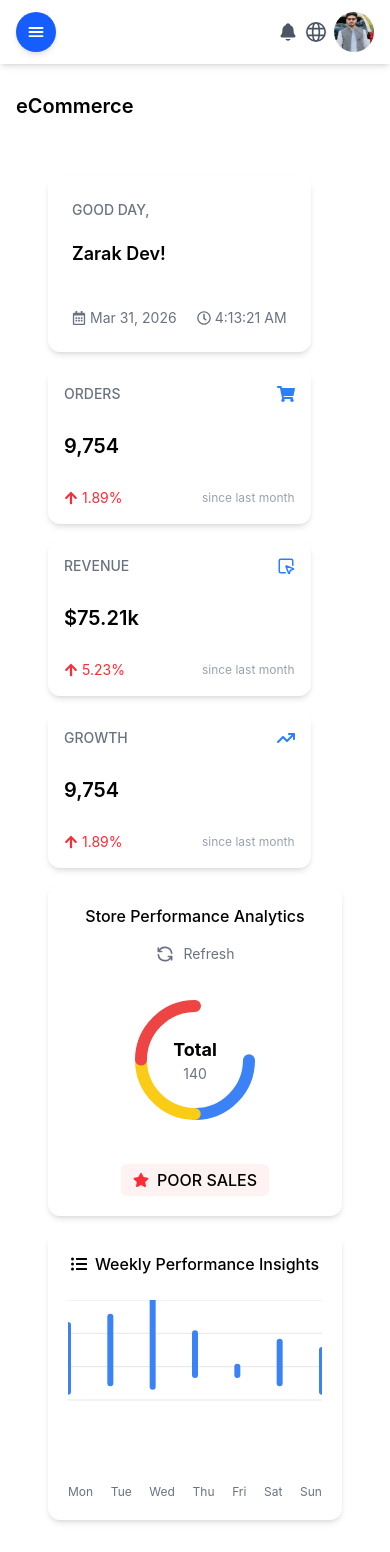
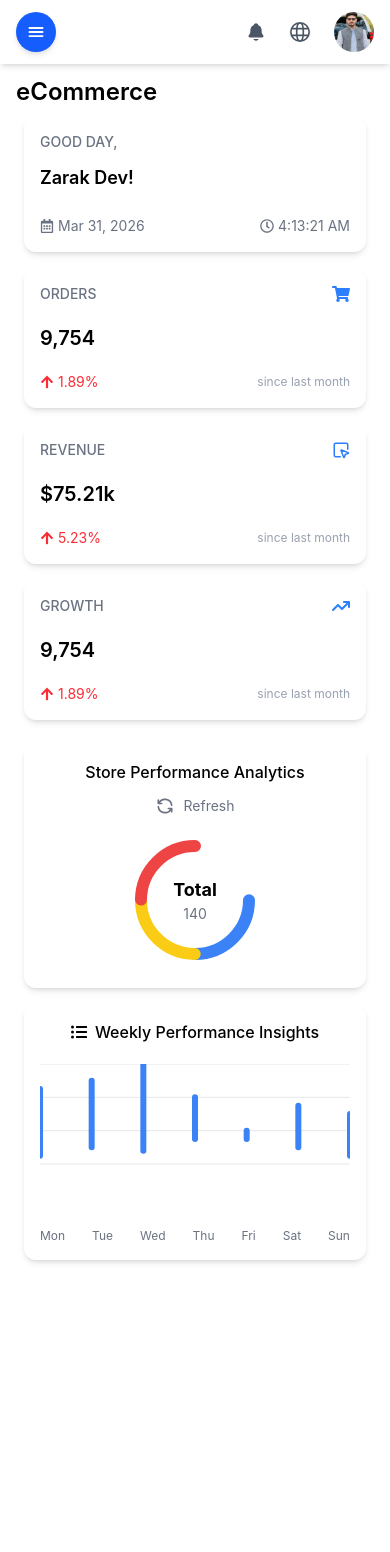
Before and after one commit to zarakk059-arch/dashboard-project, a React (Vite) app: page / in a window 390 px wide. After the commit the page ends 1268 px from the top, so only its background shows below. Built offline with nearby package versions, Linux system fonts and the light colour scheme; the HTML template or start-up script is replaced by a standard one.

Commit message:
Refactor Ecommerce, update Navbar and App, make sidebar toggle and responsive

```diff
--- a/src/App.jsx
+++ b/src/App.jsx
@@ -1,4 +1,4 @@
-import React, { useState } from "react";
+import React, { useState, useEffect } from "react";
 import { BrowserRouter, Routes, Route } from "react-router-dom";
 import Navbar from "./components/Navbar";
 import Sidebar from "./components/Sidebar";
@@ -11,30 +11,37 @@ import Project from "./components/Project";
 const App = () => {
   const [sidebarOpen, setSidebarOpen] = useState(false);
 
+  // Toggle sidebar
+  const toggleSidebar = () => setSidebarOpen((prev) => !prev);
+
+  // Lock body scroll when sidebar is open
+  useEffect(() => {
+    if (sidebarOpen) {
+      document.body.style.overflow = "hidden";
+    } else {
+      document.body.style.overflow = "auto";
+    }
+  }, [sidebarOpen]);
+
   return (
     <BrowserRouter>
       <div className="flex">
-
         {/* Sidebar */}
         <Sidebar sidebarOpen={sidebarOpen} setSidebarOpen={setSidebarOpen} />
 
         <div className="flex-1">
-
           {/* Navbar */}
-          <Navbar setSidebarOpen={setSidebarOpen} />
+          <Navbar setSidebarOpen={toggleSidebar} />
 
           {/* Routes */}
           <Routes>
-            {/* Default route */}
             <Route path="/" element={<Ecommerce />} />
-
             <Route path="/ecommerce" element={<Ecommerce />} />
             <Route path="/analytics" element={<Analytics />} />
             <Route path="/crm" element={<Crm />} />
             <Route path="/finance" element={<Finance />} />
             <Route path="/projects" element={<Project />} />
           </Routes>
-
         </div>
       </div>
     </BrowserRouter>
--- a/src/components/Ecommerce.jsx
+++ b/src/components/Ecommerce.jsx
@@ -31,7 +31,6 @@ const Ecommerce = () => {
   const stroke = 12;
   const normalizedRadius = radius - stroke / 2;
   const circumference = 2 * Math.PI * normalizedRadius;
-
   let cumulativePercent = 0;
 
   const weeklyRanges = [
@@ -53,10 +52,10 @@ const Ecommerce = () => {
   };
 
   return (
-    <div className="w-full mt-23 px-4">
+    <div className="w-full mt-19 px-4 sm:px-4">
       {/* Header */}
-      <div className="w-full flex flex-col sm:flex-row sm:items-center justify-between mb-6 gap-2 sm:gap-0">
-        <h1 className="text-xl font-semibold">eCommerce</h1>
+      <div className="w-full flex flex-col sm:flex-row sm:items-center justify-between  gap-2 sm:gap-0">
+        <h1 className="text-2xl sm:text-2xl font-semibold">eCommerce</h1>
         <div className="text-sm text-gray-500 whitespace-nowrap hidden sm:block">
           Pages <span className="mx-1">&gt;</span> Dashboard
           <span className="mx-1">&gt;</span>
@@ -65,16 +64,15 @@ const Ecommerce = () => {
       </div>
 
       {/* Main Flex Container */}
-      <div className="flex flex-col lg:flex-row gap-4 p-8 items-start">
+      <div className="flex flex-col lg:flex-row gap-6 p-2 sm:p-8 items-start">
         {/* Left Column - 4 Cards */}
-        <div className="grid grid-cols-1 sm:grid-cols-2 gap-4 flex-1 min-w-0">
+        <div className="grid grid-cols-1 sm:grid-cols-2 gap-4 flex-1 w-full">
           {/* Card 1 */}
-          <div className="bg-white rounded-xl shadow-md p-6 flex flex-col gap-5 relative w-full sm:w-full">
-            <div className="text-gray-500 font-medium text-sm">GOOD DAY,</div>
-            <div className="text-lg font-semibold">Zarak Dev!</div>
+          <div className="bg-white rounded-xl shadow-md p-4 flex flex-col gap-3 w-full h-full">
+            <h1 className="text-gray-500 font-medium text-sm">GOOD DAY,</h1>
+            <h2 className="text-lg font-semibold">Zarak Dev!</h2>
 
-            {/* Date & Time separated */}
-            <div className="flex justify-between mt-5 text-gray-500 text-sm gap-5">
+            <div className="flex justify-between mt-3 text-gray-500 text-sm gap-2">
               <div className="flex items-center gap-1">
                 <FaRegCalendarAlt /> Mar 31, 2026
               </div>
@@ -83,16 +81,15 @@ const Ecommerce = () => {
               </div>
             </div>
 
-            {/* Hide image on mobile */}
             <img
               src={img}
               alt="User"
-              className="h-15 w-15 rounded-4xl object-contain absolute top-8 right-4 animate-bounce-slow hidden sm:block"
+              className="h-12 w-12 rounded-full object-cover absolute top-3 right-3 animate-bounce-slow hidden sm:block"
             />
           </div>
 
           {/* Card 2 */}
-          <div className="bg-white rounded-xl shadow-md p-4 flex flex-col gap-5 relative w-full sm:w-full">
+          <div className="bg-white rounded-xl shadow-md p-4 flex flex-col gap-3 w-full h-full">
             <div className="flex justify-between items-center">
               <span className="text-gray-500 text-sm font-medium">ORDERS</span>
               <FaShoppingCart className="text-blue-500 text-lg" />
@@ -107,7 +104,7 @@ const Ecommerce = () => {
           </div>
 
           {/* Card 3 */}
-          <div className="bg-white rounded-xl shadow-md p-4 flex flex-col gap-5 relative w-full sm:w-full">
+          <div className="bg-white rounded-xl shadow-md p-4 flex flex-col gap-3 w-full h-full">
             <div className="flex justify-between items-center">
               <span className="text-gray-500 text-sm font-medium">REVENUE</span>
               <LuSquareMousePointer className="text-blue-500 text-lg" />
@@ -122,7 +119,7 @@ const Ecommerce = () => {
           </div>
 
           {/* Card 4 */}
-          <div className="bg-white rounded-xl shadow-md p-4 flex flex-col gap-5 relative w-full sm:w-full">
+          <div className="bg-white rounded-xl shadow-md p-4 flex flex-col gap-3 w-full h-full">
             <div className="flex justify-between items-center">
               <span className="text-gray-500 text-sm font-medium">GROWTH</span>
               <FaArrowTrendUp className="text-blue-500 text-lg" />
@@ -137,17 +134,19 @@ const Ecommerce = () => {
           </div>
         </div>
 
-        {/* Right Column - Donut & Weekly Insights */}
-        <div className="flex flex-col md:flex-row gap-4 flex-1 min-w-0">
+        {/* Right Column - 2 Cards stretched to match left height */}
+        <div className="flex flex-col md:flex-row gap-4 flex-1 w-full min-w-0 h-74">
           {/* Donut Chart Card */}
-          <div className="bg-white rounded-xl shadow-md p-5 flex-1 h-95 flex flex-col items-center gap-4">
-            <div className="text-md font-medium">Store Performance Analytics</div>
+          <div className="bg-white rounded-xl shadow-md p-4 flex flex-col items-center gap-3 flex-1 h-full">
+            <div className="text-md font-medium text-center">
+              Store Performance Analytics
+            </div>
             <div className="flex items-center gap-2 text-gray-500 text-sm cursor-pointer hover:text-gray-700">
               <TbRefresh className="w-5 h-5" />
               <span>Refresh</span>
             </div>
 
-            <div className="relative w-40 h-40">
+            <div className="relative w-36 h-36 sm:w-40 sm:h-40">
               <svg className="w-full h-full -rotate-90">
                 {chartSegments.map((seg, index) => {
                   const dashArray = (seg.value / 100) * circumference;
@@ -178,18 +177,16 @@ const Ecommerce = () => {
               </div>
             </div>
 
-            <button className="flex items-center gap-2 mt-2 bg-red-50 text-red-500 px-3 py-1 rounded-md font-medium hover:bg-red-100">
-              <FaStar /> <span className="text-black"> POOR SALES </span>
-            </button>
+
           </div>
 
           {/* Weekly Insights Card */}
-          <div className="bg-white rounded-xl shadow-md p-5 flex-1 h-95 flex flex-col items-center gap-4">
+          <div className="bg-white rounded-xl shadow-md p-4 flex flex-col items-center gap-3 flex-1 h-full">
             <div className="flex items-center gap-2 text-md font-medium">
               <FaListUl /> Weekly Performance Insights
             </div>
 
-            <svg className="w-full h-40 mt-2">
+            <svg className="w-full h-36 sm:h-40 mt-2">
               {[20, 40, 60, 80].map((y, idx) => (
                 <line
                   key={idx}
--- a/src/components/Navbar.jsx
+++ b/src/components/Navbar.jsx
@@ -157,7 +157,7 @@ const Navbar = ({ setSidebarOpen }) => {
       <div className="flex items-center gap-2 md:gap-3">
 
         {/* Mobile view */}
-        <div className="flex items-center gap-2 lg:hidden">
+        <div className="flex items-center gap-6 lg:hidden">
           <IoNotifications className="text-gray-600 text-xl cursor-pointer" />
           <GrLanguage className="text-gray-600 text-xl cursor-pointer" />
 
```
